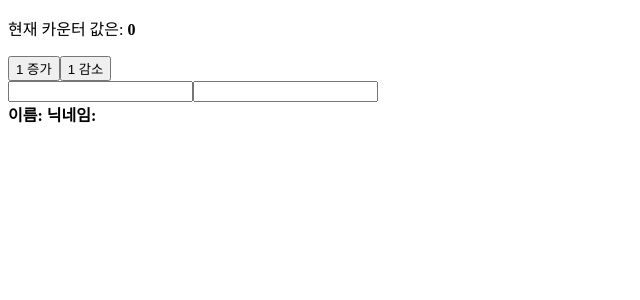
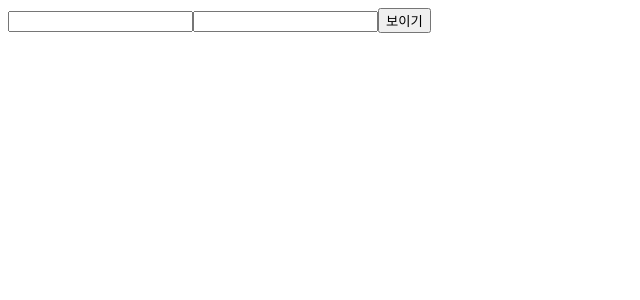
Before and after one commit to 9diin/React-Skills, a React (Vite) app: page / in a window 1280 px wide. Shown: the top 300 px of the page, without its empty margins (0-640 px from the left). Built offline with nearby package versions, Linux system fonts and the light colour scheme.

Commit message:
😎 [Feature] React Hooks 학습 - useEffect

```diff
--- /dev/null
+++ b/src/Effect.tsx
@@ -0,0 +1,76 @@
+import { useEffect, useState } from "react";
+
+function Effect() {
+    // useEffect
+    // useEffect는 리액트 컴포넌트가 렌더링 될 때마다 특정 작업을 수행하도록 설정할 수 있는 Hook 입니다.
+
+    // - 마운트가 될 때만 실행하고 싶을 때
+    // useEffect에서 설정한 함수를 컴포넌트가 화면에 맨 처음 렌더링 될 때만 실행하고,
+    // 업데이트 될 때는 실행하지 않으려면 함수의 두 번째 파라미터로 빈 배열을 넣어주면 된다.
+
+    // - 특정 값이 업데이트 될 때만 실행하고 싶을 때
+    // useEffect를 사용할 때, 특정 값이 변경될 때만 호출하고 싶을 경우도 있다.
+    // useEffect의 두 번째 파라미터로 전달되는 배열 안에 검사하고 싶은 값을 넣어주면 됩니다.
+
+    const [name, setName] = useState<string>("");
+    const [nickname, setNickname] = useState<string>("");
+
+    const [visible, setVisible] = useState<boolean>(false);
+
+    useEffect(() => {
+        console.log("컴포넌트가 렌더링 될 때마다 특정 작업을 수행합니다.");
+        console.log({ name, nickname });
+    });
+
+    useEffect(() => {
+        console.log("마운트가 될 때만 수행합니다.");
+        console.log({ name, nickname });
+    }, []);
+
+    useEffect(() => {
+        console.log("name이라는 상태 값이 변할 경우에만 수행합니다.");
+        console.log("updated name: ", { name });
+    }, [name]);
+
+    // * cleanup 복습 요망!
+    useEffect(() => {
+        console.log("뒷 정리하기");
+        console.log("updated name: ", { name });
+
+        return () => {
+            console.log("cleanup");
+            console.log(name);
+        };
+    }, [name]);
+
+    const onChangeName = (event: React.ChangeEvent<HTMLInputElement>) => {
+        setName(event.target.value);
+    };
+    const onChangNickname = (event: React.ChangeEvent<HTMLInputElement>) => {
+        setNickname(event.target.value);
+    };
+
+    return (
+        <div>
+            <input type="text" value={name} onChange={onChangeName} />
+            <input type="text" value={nickname} onChange={onChangNickname} />
+
+            {visible && (
+                <div>
+                    <b>이름 : {name}</b>
+                    <b>닉네임 : {nickname}</b>
+                </div>
+            )}
+
+            <button
+                onClick={() => {
+                    setVisible(!visible);
+                }}
+            >
+                {visible ? "숨기기" : "보이기"}
+            </button>
+        </div>
+    );
+}
+
+export default Effect;
--- a/src/main.tsx
+++ b/src/main.tsx
@@ -1,9 +1,10 @@
-import { StrictMode } from "react";
+// import { StrictMode } from "react";
 import { createRoot } from "react-dom/client";
-import App from "./App.tsx";
+// import App from "./App.tsx";
+import Effect from "./Effect.tsx";
 
 createRoot(document.getElementById("root")!).render(
-    <StrictMode>
-        <App />
-    </StrictMode>
+    // <StrictMode>
+    <Effect />
+    // </StrictMode>
 );
```
Also changed, not shown: 1 other file (tests, documents, lock files or other folders).
